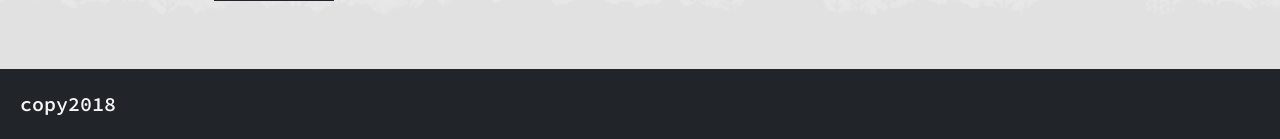
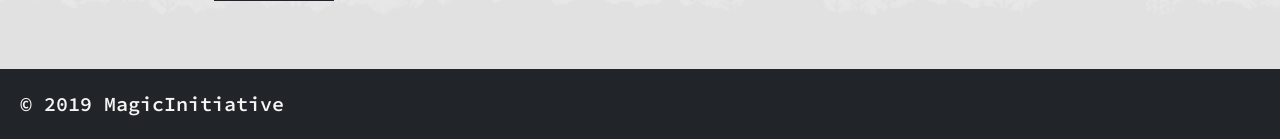
Before and after one commit to joyliao07/wizards_apprentice, a Flask app: page /register in a window 1280 px wide. Shown: the part 661-800 px from the top of the page. Run offline with Flask 2, Linux system fonts and the light colour scheme; some libraries are stand-ins or nearby versions.

Commit message:
update copy right

```diff
--- a/src/routes.py
+++ b/src/routes.py
@@ -197,7 +197,6 @@ def history():
     now = datetime.now()
     today_time = now + timedelta(hours=-8)
     today_date = today_time.date()
-    # date = datetime.now().date()
 
     today_count = Submission.query.filter(Submission.submitted_by == user).filter(Submission.passes_prompt == True).filter(func.date(Submission.submission_time) == today_date).count()
 
--- a/src/templates/base.html
+++ b/src/templates/base.html
@@ -19,7 +19,7 @@
     {% endblock content %}
   </main>
   <footer>
-    copy2018
+    © 2019 MagicInitiative
   </footer>
   <script src="js/app.js"></script>
 </body>
```
